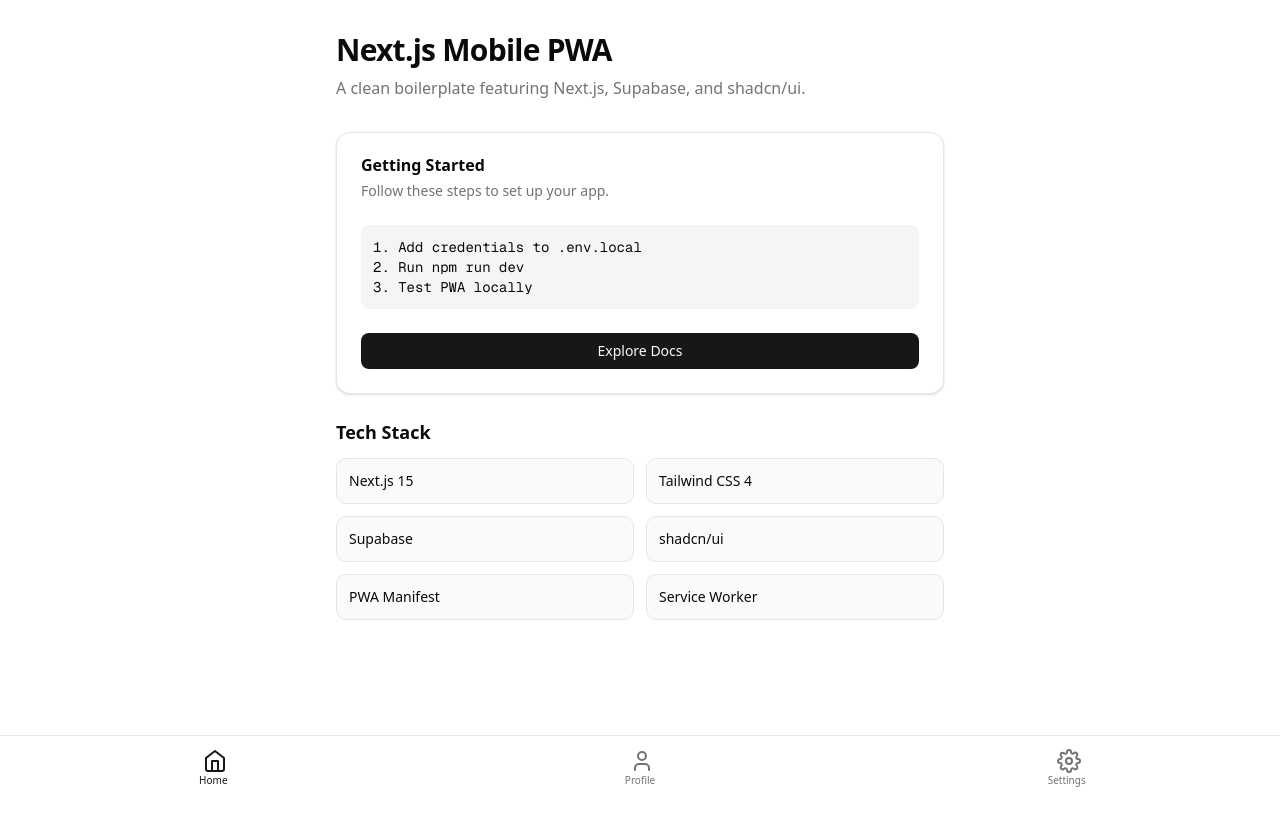
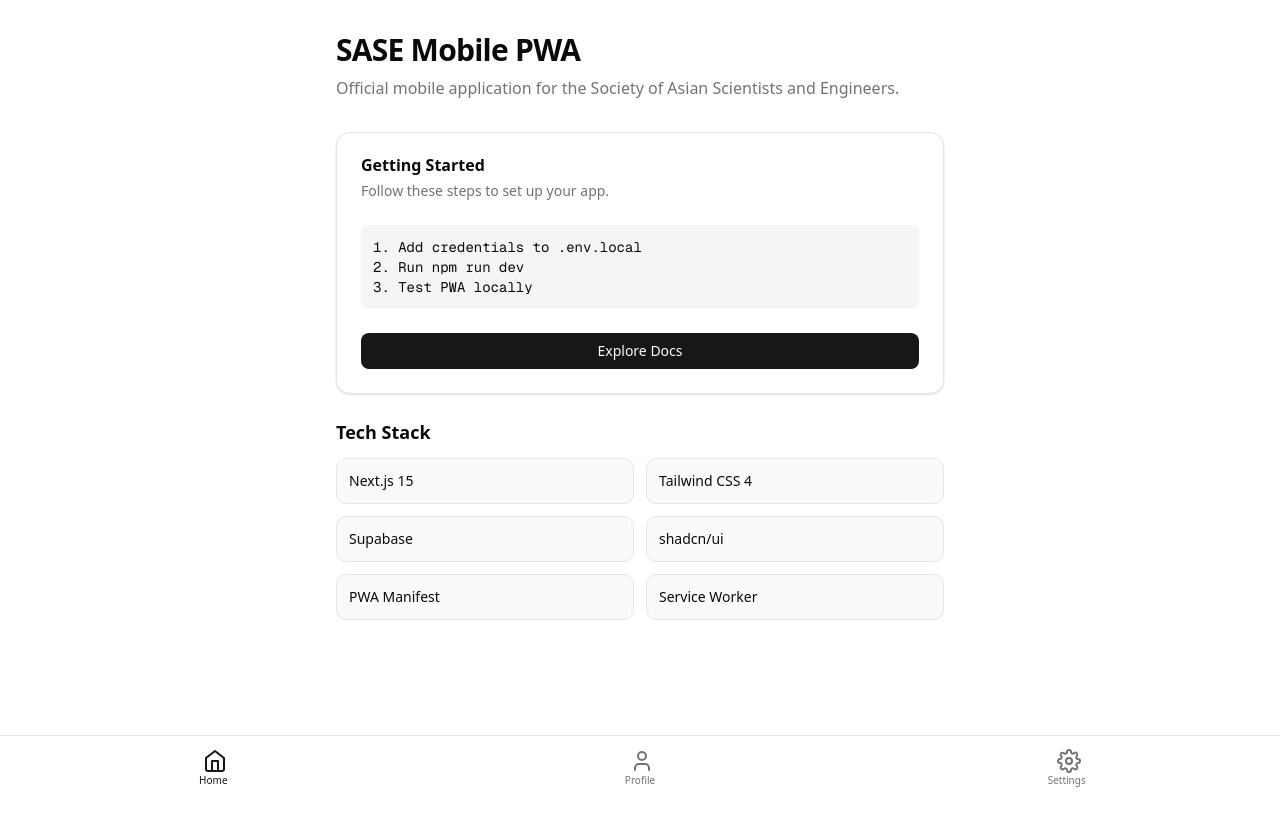
Before and after one commit to saseucf/mobilepwa, a Next.js app: page / in a window 1280 px wide. Shown: the top 826 px of the page. Built offline with nearby package versions, Linux system fonts and the light colour scheme.

Commit message:
improved docs and also removed boilerplate branding

```diff
--- a/src/app/layout.tsx
+++ b/src/app/layout.tsx
@@ -15,8 +15,8 @@
 });
 
 export const metadata: Metadata = {
-    title: "Next.js Mobile PWA",
-    description: "A simple Next.js PWA boilerplate",
+    title: "SASE Mobile PWA",
+    description: "Society of Asian Scientists and Engineers Mobile App",
     manifest: "/manifest.webmanifest",
 };
 
--- a/src/app/manifest.ts
+++ b/src/app/manifest.ts
@@ -2,9 +2,9 @@
 
 export default function manifest(): MetadataRoute.Manifest {
   return {
-    name: 'Next.js Mobile PWA',
-    short_name: 'NextPWA',
-    description: 'A simple Next.js PWA boilerplate with Supabase and TailwindCSS',
+    name: 'SASE Mobile PWA',
+    short_name: 'SASE PWA',
+    description: 'Society of Asian Scientists and Engineers Mobile App',
     start_url: '/',
     display: 'standalone',
     background_color: '#ffffff',
--- a/src/app/page.tsx
+++ b/src/app/page.tsx
@@ -5,9 +5,9 @@
     return (
         <div className="p-8 pb-24">
             <header className="mb-8">
-                <h1 className="text-3xl font-bold tracking-tight mb-2">Next.js Mobile PWA</h1>
+                <h1 className="text-3xl font-bold tracking-tight mb-2">SASE Mobile PWA</h1>
                 <p className="text-muted-foreground">
-                    A clean boilerplate featuring Next.js, Supabase, and shadcn/ui.
+                    Official mobile application for the Society of Asian Scientists and Engineers.
                 </p>
             </header>
 
```
Also changed, not shown: 1 other file (tests, documents, lock files or other folders).
